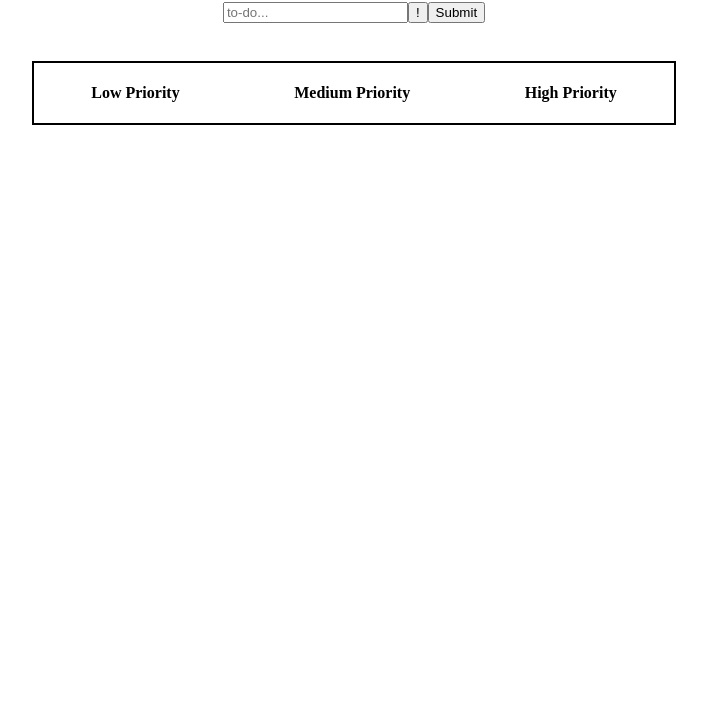
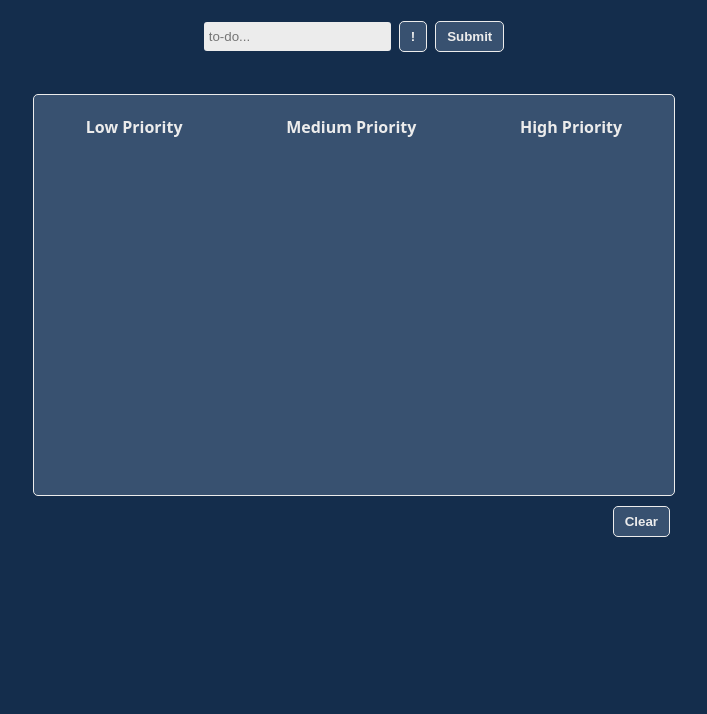
Before and after one commit to cmcwil0/to-do, a plain HTML site: page index.html in a window 1280 px wide. Shown: the part 86-800 px from the top of the page, without its empty margins (286-993 px from the left). Drawn offline with Linux system fonts and the light colour scheme.

Commit message:
added updated functionality and styling
-changed color scheme and general styling
-added button to clear list

```diff
--- a/index.html
+++ b/index.html
@@ -8,10 +8,10 @@
 </head>
 <body>
 
-    <h1 class="titleText">TO-DO</h1>
+    <h2 class="titleText">TO-DO</h1>
 
     <div class="inputContainer">
-        <input  class="inputBox" type="text" placeholder="to-do...">
+        <input class="inputBox" type="text" placeholder="to-do...">
         <button class="priorityButton">!</button>
         <button class="submitButton">Submit</button>
     </div>
@@ -19,7 +19,6 @@
     <div class="userMessage">placeholder</div>
 
     <div class="listContainer">
-
             <div>
                 <h4>Low Priority</h4>
                 <ul class="lowPriority">
@@ -37,10 +36,10 @@
                 <ul class="highPriority">
                 </ul>
             </div>
-
-
     </div>
-
+    <div class="bottomContainer">
+        <button class="clearButton">Clear</button>
+    </div>
 
 
     <script src="scripts.js"></script>
--- a/scripts.js
+++ b/scripts.js
@@ -3,7 +3,7 @@ let priority = 'low';
 
 const priorityButton = document.querySelector('.priorityButton');
 
-priorityButton.addEventListener('click', () => { //changes button text on click and updates variable
+priorityButton.addEventListener('click', () => { //changes priority button text on click and updates variable
     if(priorityButton.textContent.length < 3) {
         priorityButton.textContent += '!';
         priority = priorityButton.textContent === '!!' ? 'medium' : 'high';
@@ -11,6 +11,18 @@ priorityButton.addEventListener('click', () => { //changes button text on click
         priorityButton.textContent = '!';
         priority = 'low';
      }
+});
+
+const clearButton = document.querySelector('.clearButton');
+
+clearButton.addEventListener('click', () => {
+    const lowPriority = document.querySelector('.lowPriority');
+    const mediumPriority = document.querySelector('.mediumPriority');
+    const highPriority = document.querySelector('.highPriority');
+
+    lowPriority.innerHTML = '';
+    mediumPriority.innerHTML = '';
+    highPriority.innerHTML = '';
 });
 
 const inputBox = document.querySelector('.inputBox');
--- a/styles.css
+++ b/styles.css
@@ -2,23 +2,70 @@ body {
     display: flex;
     flex-direction: column;
     align-items: center;
+    font-family: system-ui, sans-serif;
+    background-color: #142d4c;
+    color: #ececec;
 }
 
+.titleText {
+    font-size: 22pt;
+}
 
 .inputContainer {
     display: flex;
     justify-content: center;
+    margin: 10px;
+    align-items: center;
+
 }
 
 .listContainer {
     border-style: solid;
-    border-width: 2px;
-    margin: 20px;
+    border-width: 1px;
+    margin: 10px;
     width: 50vw;
+    height: 50vh;
     display: flex;
     justify-content: space-around;
+    background-color: #385170;
+    border-radius: 5px;
 }
 
 .userMessage {
     visibility: hidden;
+    font-weight: bold;
 }
+
+button {
+    background-color: #385170;
+    color: #ececec;
+    font-weight: bold;
+    border-color: #ececec;
+    border-style: solid;
+    border-width: 1px;
+    margin-inline: 4px;
+    padding: 7px 11px;
+    cursor: pointer;
+    border-radius: 5px;
+
+}
+
+button:hover {
+    background-color: #191e24;
+}
+
+.inputBox {
+    width: 100%;
+    height: 29px;
+    background-color: #ececec;
+    border: none;
+    margin-inline: 4px;
+    padding: 0 5px;
+    border-radius: 3px;
+}
+
+.bottomContainer {
+    display: flex;
+    width: 50vw;
+    justify-content: flex-end;
+}
```
